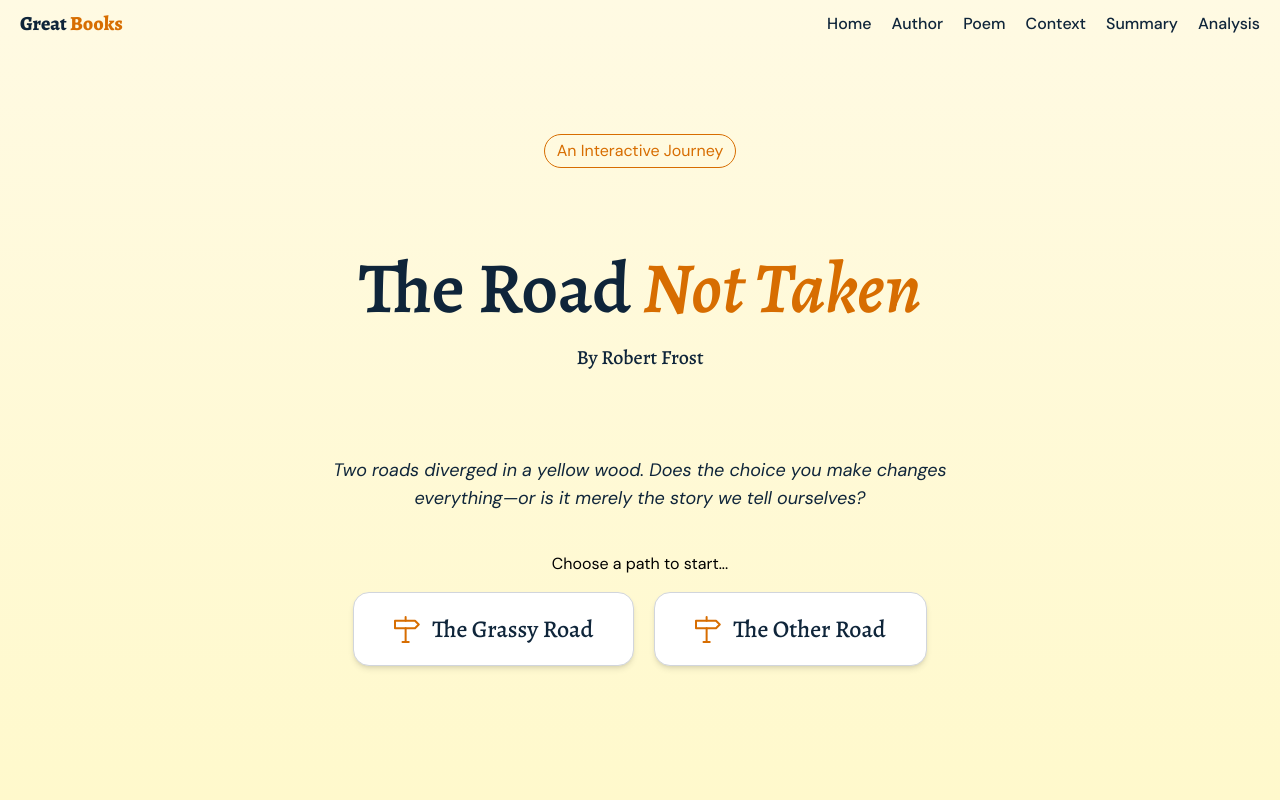
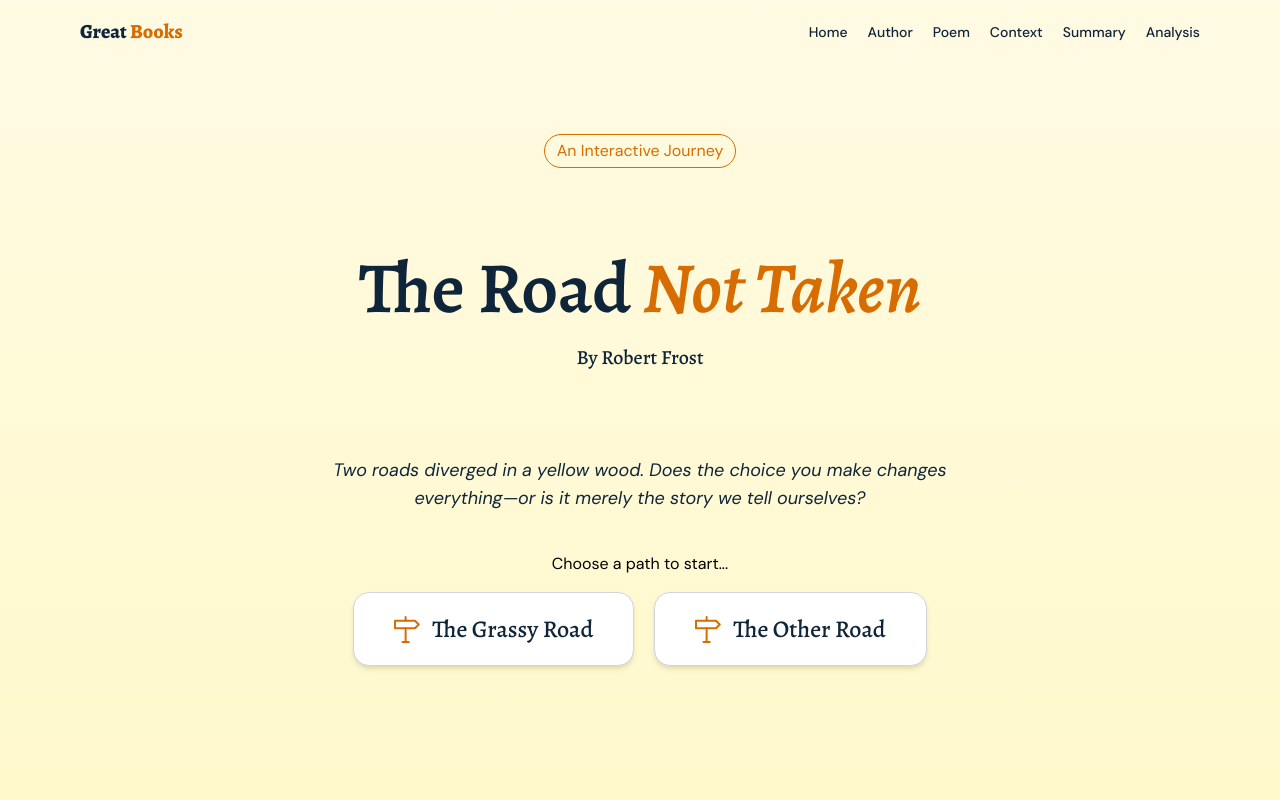
Before and after one commit to robby-deving/The-Road-Not-Taken, a React (Vite) app: page / in a window 1280 px wide. Shown: the top 800 px of the page. Built offline with nearby package versions, Linux system fonts and the light colour scheme.

Commit message:
fix: padding and text transitions

```diff
--- a/src/components/Navbar.tsx
+++ b/src/components/Navbar.tsx
@@ -14,21 +14,21 @@ export default function Navbar() {
     }, []);
 
     return (
-      <div className={`fixed top-0 z-50 w-full h-12 flex justify-between items-center px-5 font-medium transition-colors ${
+      <div className={`fixed top-0 z-50 w-full h-16 px-20 flex justify-between items-center px-5 text-sm font-medium transition-colors ${
         isHome
-          ? ' text-[#0F253A]'
+          ? 'text-[#0F253A]'
           : 'bg-[#282523] text-white'
       }`}>  <div>
             <span className={`alegreya-extrabold ${isHome ? 'text-[#0F253A]' : 'text-white'} text-xl`}>Great</span>
             <span className="alegreya-extrabold text-[#D76D01] text-xl"> Books</span>
         </div>
         <div className="flex gap-5">
-            <a href="#home">Home</a>
-            <a href="#author">Author</a>
-            <a href="#poem">Poem</a>
-            <a href="#context">Context</a>
-            <a href="#summary">Summary</a>
-            <a href="#analysis">Analysis</a>
+            <a href="#home" className="hover:text-[#D76D01] transition-colors duration-200">Home</a>
+            <a href="#author" className="hover:text-[#D76D01] transition-colors duration-200">Author</a>
+            <a href="#poem" className="hover:text-[#D76D01] transition-colors duration-200">Poem</a>
+            <a href="#context" className="hover:text-[#D76D01] transition-colors duration-200">Context</a>
+            <a href="#summary" className="hover:text-[#D76D01] transition-colors duration-200">Summary</a>
+            <a href="#analysis" className="hover:text-[#D76D01] transition-colors duration-200">Analysis</a>
 
         </div>
     </div>
```
